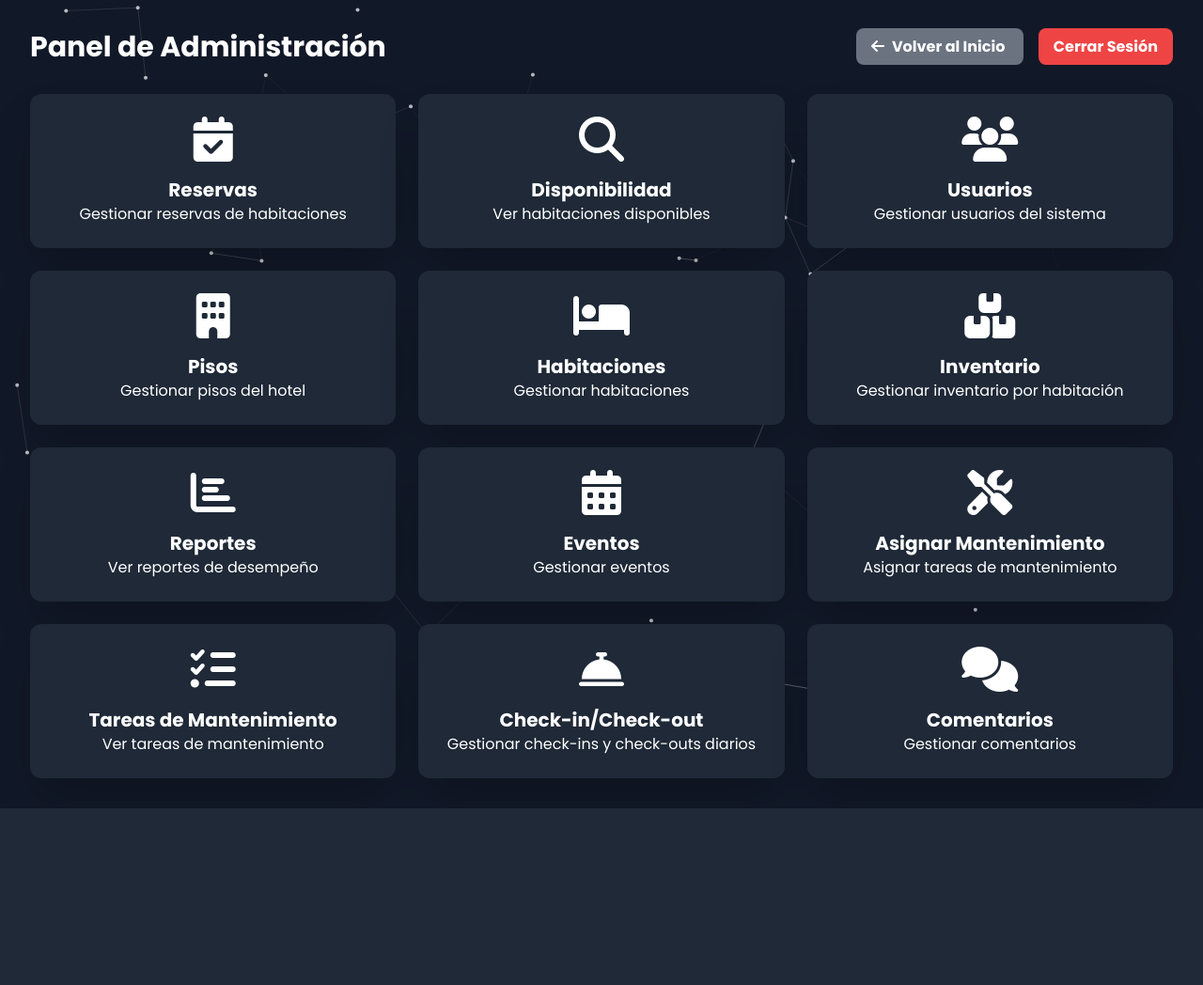
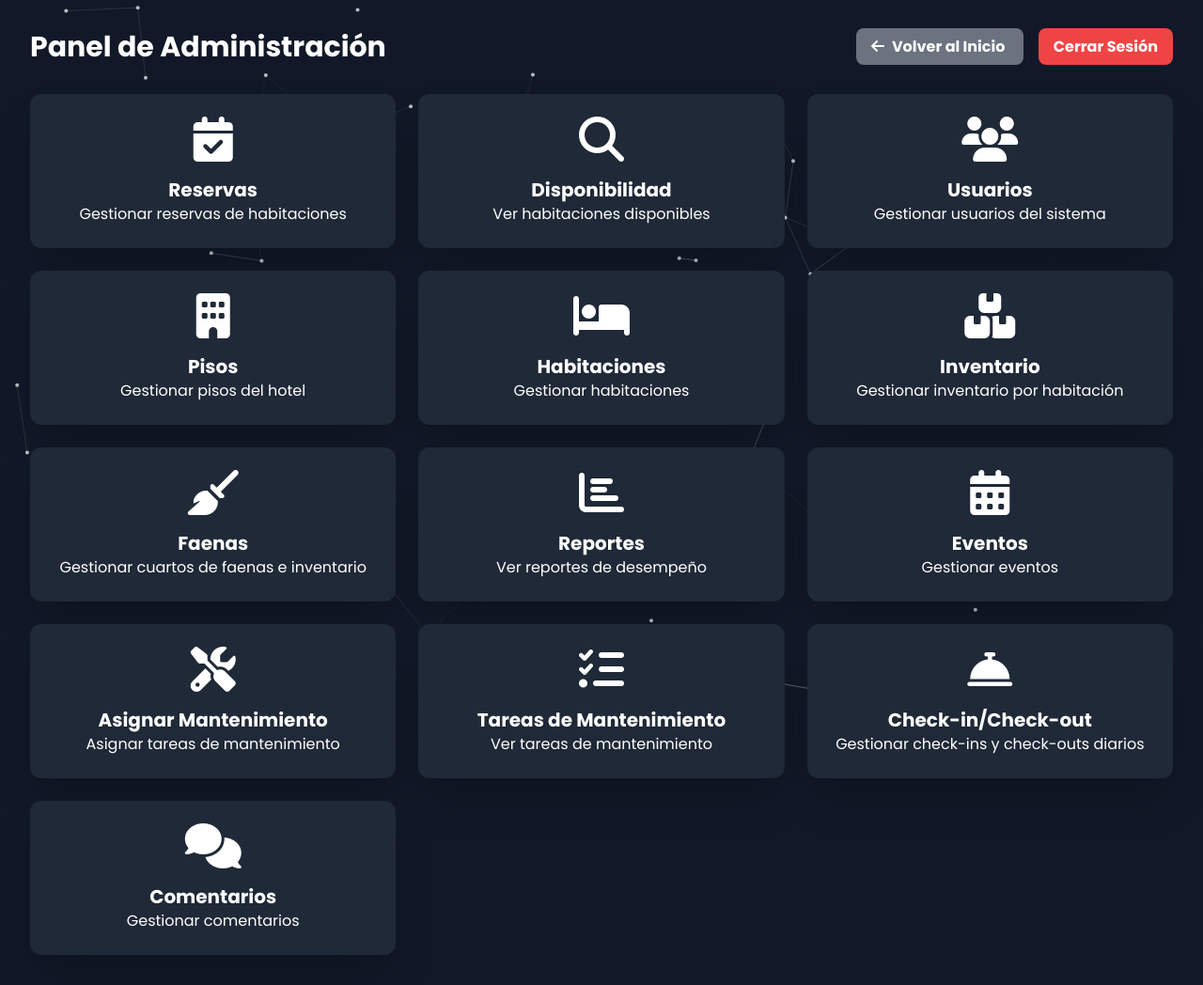
Before and after one commit to Salvaberticci/indet-hotel-web, a PHP site: page /admin.php in a window 1280 px wide. Shown: the whole page at 94% size. Before the commit the page ends 860 px from the top, so only its background shows below. Run offline with PHP 8.4, Linux system fonts and the light colour scheme; a user stored in the database is signed in; some libraries are stand-ins or nearby versions.

Commit message:
feat: Agregar card de Faenas al panel de administración

```diff
--- a/admin.php
+++ b/admin.php
@@ -107,6 +107,11 @@ $is_admin = $_SESSION['user_role'] == 'admin';
                 <h3 class="text-xl font-bold">Inventario</h3>
                 <p>Gestionar inventario por habitación</p>
             </a>
+            <a href="admin_cleaning_inventory.php" class="bg-gray-800 hover:bg-gray-700 text-white p-6 rounded-xl shadow-2xl transition text-center">
+                <i class="fas fa-broom fa-3x mb-4"></i>
+                <h3 class="text-xl font-bold">Faenas</h3>
+                <p>Gestionar cuartos de faenas e inventario</p>
+            </a>
             <a href="admin_reports.php" class="bg-gray-800 hover:bg-gray-700 text-white p-6 rounded-xl shadow-2xl transition text-center">
                 <i class="fas fa-chart-bar fa-3x mb-4"></i>
                 <h3 class="text-xl font-bold">Reportes</h3>
```
